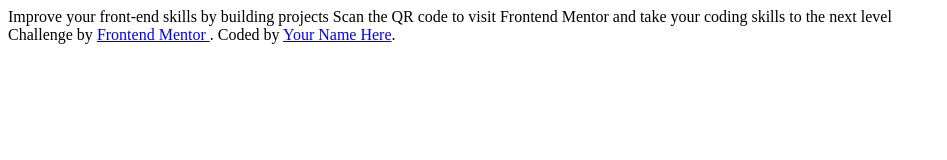
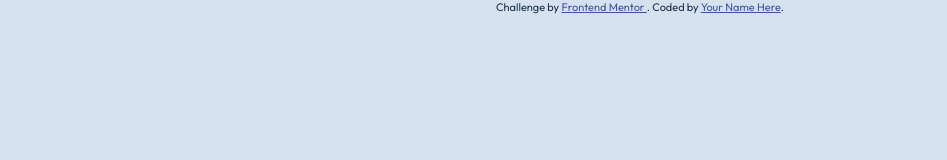
Before and after one commit to myronschippers/qr-code-component, a plain HTML site: page index.html in a window 1280 px wide. Shown: the whole page, without its empty margins (0-947 px from the left). Drawn offline with Linux system fonts and the light colour scheme.

Commit message:
updating styles with the style-guide details provided

```diff
--- a/index.html
+++ b/index.html
@@ -11,15 +11,18 @@
       sizes="32x32"
       href="./images/favicon-32x32.png"
     />
+    <link rel="preconnect" href="https://fonts.googleapis.com" />
+    <link rel="preconnect" href="https://fonts.gstatic.com" crossorigin />
+    <link
+      href="https://fonts.googleapis.com/css2?family=Outfit:wght@200;300;400;500;600;700&display=swap"
+      rel="stylesheet"
+    />
 
     <title>Frontend Mentor | QR code component</title>
 
-    <link type="stylesheet" href="styles.css" />
+    <link rel="stylesheet" href="./styles.css" />
   </head>
   <body>
-    Improve your front-end skills by building projects Scan the QR code to visit
-    Frontend Mentor and take your coding skills to the next level
-
     <div class="attribution">
       Challenge by
       <a href="https://www.frontendmentor.io?ref=challenge" target="_blank">
--- a/styles.css
+++ b/styles.css
@@ -1,7 +1,31 @@
+:root {
+  --palette-bright: hsl(0, 0%, 100%);
+  --palette-shade-light: hsl(212, 45%, 89%);
+  --palette-shade-medium: hsl(220, 15%, 55%);
+  --palette-dark: hsl(218, 44%, 22%);
+  --palette-interactive: hsl(228, 45%, 44%);
+
+  --screen-break-sm: 375px;
+  --screen-break-lg: 1440px;
+}
+
+html {
+  font-size: 10px;
+  color: var(--palette-dark);
+}
+
+body {
+  margin: 0;
+  background-color: var(--palette-shade-light);
+  font-size: 1.5rem;
+  font-family: 'Outfit', 'Arial Narrow', Arial, sans-serif;
+}
+
 .attribution {
-  font-size: 11px;
+  font-size: 1.1rem;
   text-align: center;
 }
+
 .attribution a {
-  color: hsl(228, 45%, 44%);
+  color: var(--palette-interactive);
 }
```
